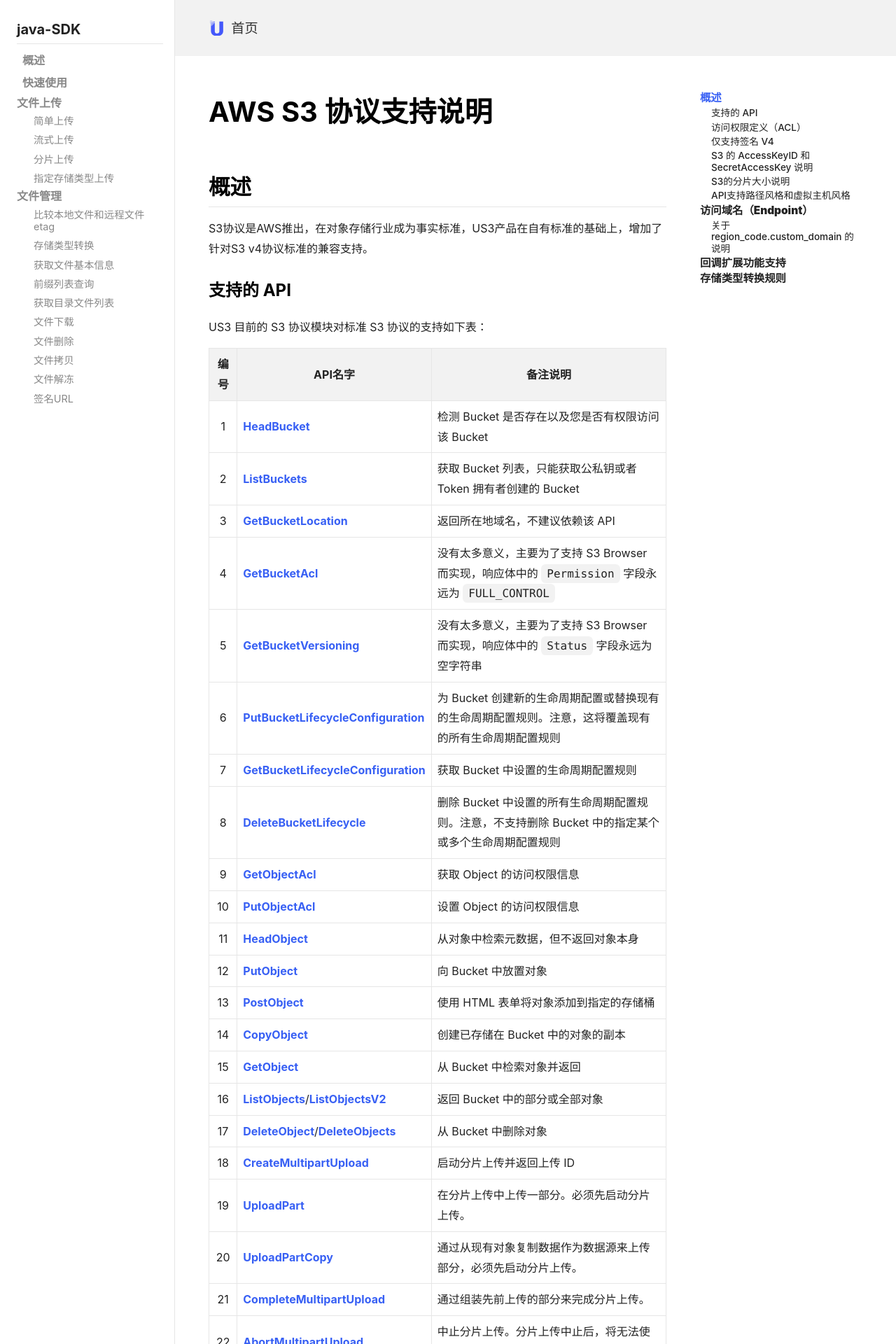
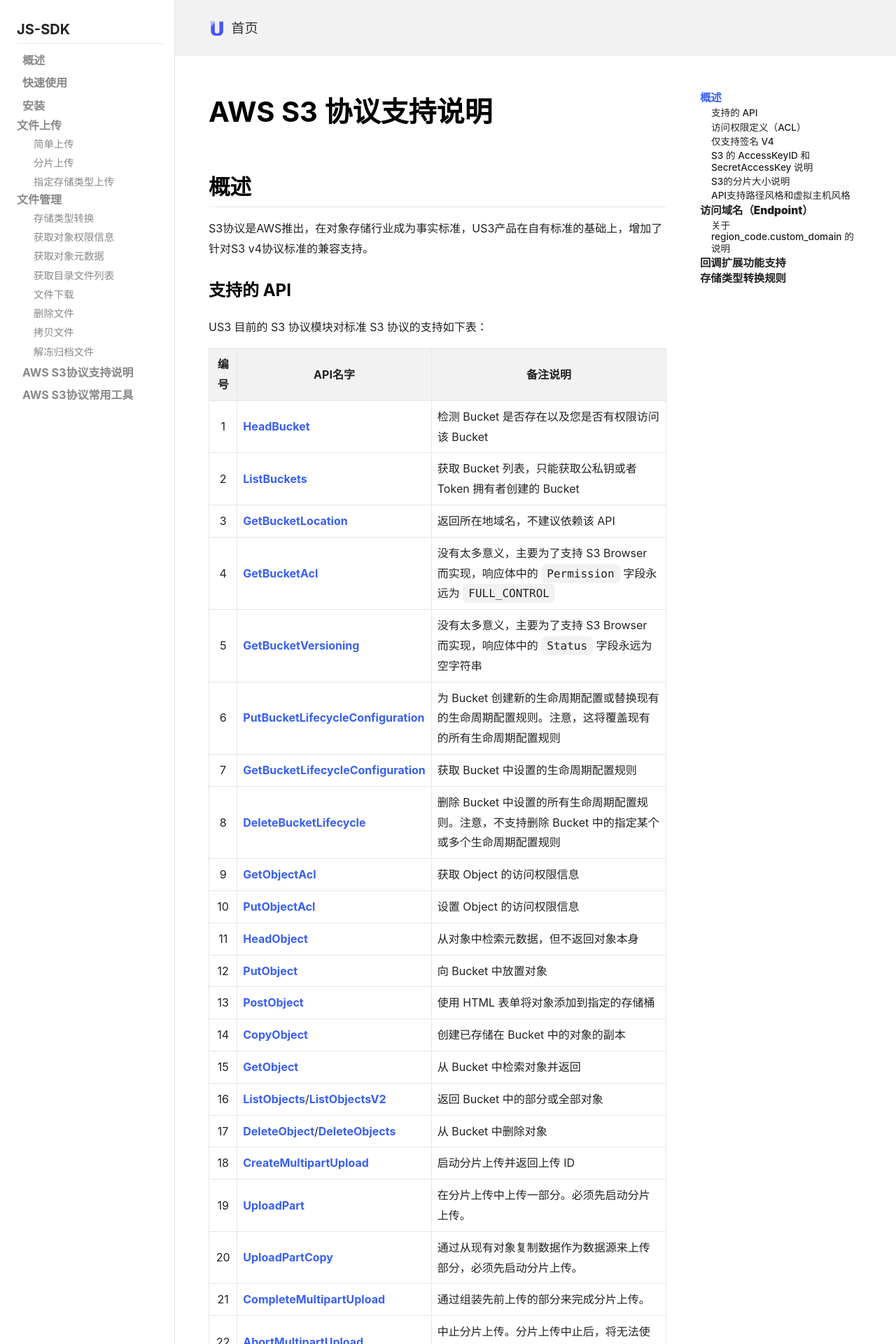
Before and after one commit to ucloud-us3/ucloud-us3.github.io, a Jekyll site: the page built from collections/_js-sdk/S3协议支持说明.md, in a window 1280 px wide. Shown: the top 1920 px of the page at 70% size. Built offline with Jekyll 4.4.1, drawn with Linux system fonts in a browser that asks for light colours; nearby versions of some CDN libraries; comment, search, counter and statistics services are not loaded.

```diff
--- a/collections/_java-sdk/S3协议支持说明.md
+++ b/collections/_js-sdk/S3协议支持说明.md
@@ -1,7 +1,7 @@
 ---
 title: 'AWS S3 协议支持说明'
 sidebar:
- nav: java-sdk
+ nav: js-sdk
 ---
 
 
```
Also changed, not shown: collections/_js-sdk/S3协议常用工具.md (renamed from collections/_java-sdk/S3协议常用工具.md, +1 -1 lines).
